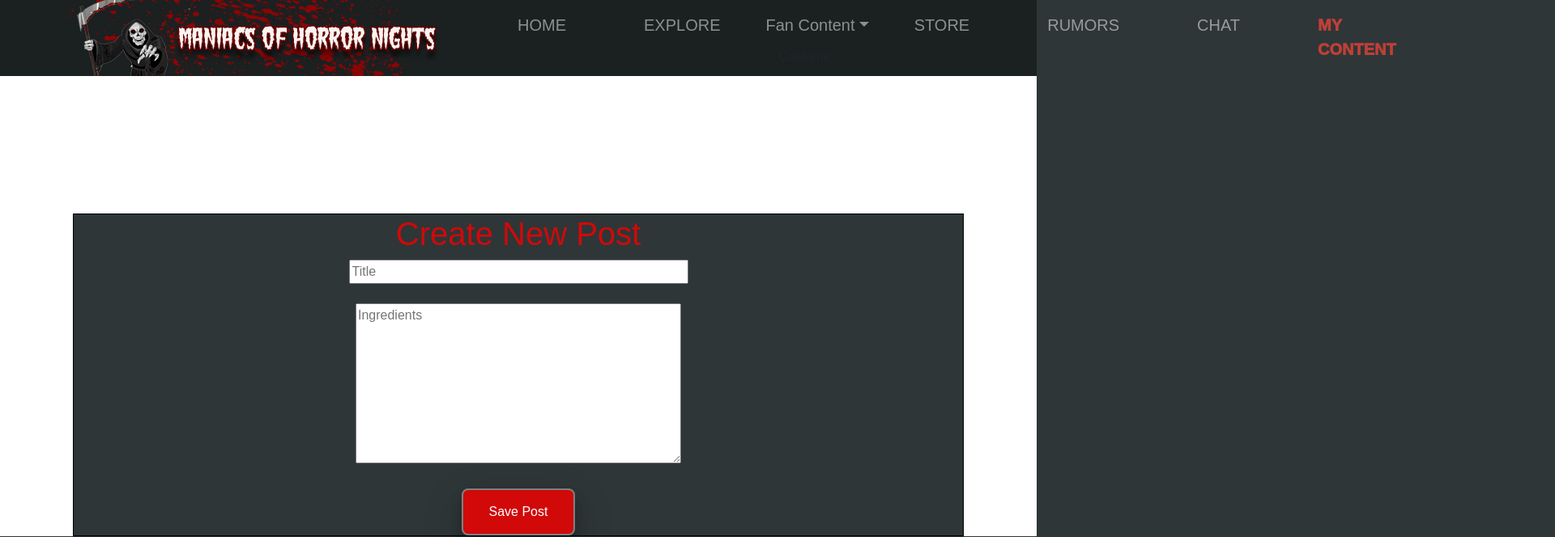
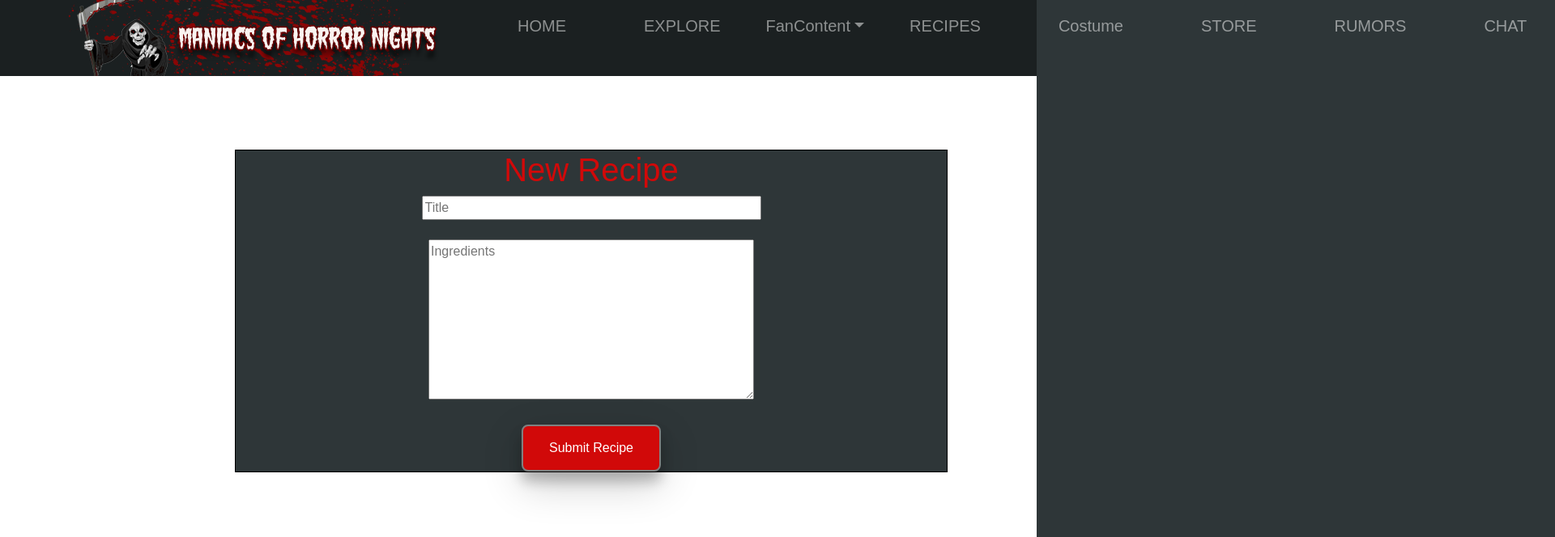
Before and after one commit to dcharney/maniacs-of-hhn, a React (Create React App) app in the folder client/: page /newPost in a window 1280 px wide. Shown: the top 664 px of the page at 81% size, 1920 px wide, since content can reach past the window. Built offline with nearby package versions, Linux system fonts and the light colour scheme; the HTML template or start-up script is replaced by a standard one; a web font is replaced by a local one.

Commit message:
added more styling to the page

```diff
--- a/client/src/components/Costume/index.js
+++ b/client/src/components/Costume/index.js
@@ -1,5 +1,7 @@
 import React from 'react';
 import './style.css';
+
+// Bring in the Reference to the 'createItem() method
 
 export default class ItemAdd extends React.Component {
 
@@ -15,14 +17,18 @@ export default class ItemAdd extends React.Component {
     handleSubmit(e) {
         e.preventDefault();
         let form = document.forms.itemAdd;
+
+        console.log(form);
         this.props.createItem({
             name: form.name.value,
             image: this.state.image
         });
         // Clear the form and state for the next input.
         form.name.value = "";
-        this.state.image = null;
-        this.state.imagePreviewUrl = null;
+        this.setState({image: null});
+        this.setState({imagePreviewUrl: null});
+        // this.state.image = null;
+        //this.state.imagePreviewUrl = null;
     }
 
     handleImageChange(e) {
@@ -45,32 +51,32 @@ export default class ItemAdd extends React.Component {
         let { imagePreviewUrl } = this.state;
         let $imagePreview = null;
         if (imagePreviewUrl) {
-            $imagePreview = (<img src={imagePreviewUrl} className={'img-preview'} width="200" height="300"/>);
+            $imagePreview = (<img src={imagePreviewUrl} alt ="" className={'img-preview'} width="200" height="300"/>);
         } else {
             $imagePreview = (<div className="previewText">Please select an image.</div>);
         }
         return (
             <div>
-                <form name="itemAdd" onSubmit={this.handleSubmit}>
+                <form classsName ="form" name="itemAdd" onSubmit={this.handleSubmit}>
                     <table>
                         <tr>
                             <td><label for="name"></label></td>
                             <td><input className="TT" type="text" name="name" id="name" placeholder="Costume Name" /></td>
                         </tr>
                         <tr>
-                            <td><input type="file" onChange={(e) => this.handleImageChange(e)} /></td>
+                            <td><input className="CF" type="file" onChange={(e) => this.handleImageChange(e)} /></td>
                             <td>
                                 <div className="img-preview">
                                     {$imagePreview}
                                 </div>
                             </td>
                         </tr>
-                        <tr>
+                        {/* <tr>
                             <td><label for="name"></label></td>
                             <td><input className="DC" type="text" name="name" id="Description" placeholder="Description of Content" /></td>
-                        </tr>
+                        </tr> */}
                         <tr>
-                            <td><button>Submit</button></td>
+                            <td><button className ="submit">Submit</button></td>
                         </tr>
                     </table>
                 </form>
--- a/client/src/components/Costume/style.css
+++ b/client/src/components/Costume/style.css
@@ -1,9 +1,11 @@
 .TT {
     width: 400px; height: 50px;
+
 }
 
 .DC {
     width: 400px; height: 80px;
+
 
 }
 
@@ -13,3 +15,42 @@
     width: 100;
     height: 100;
 }
+
+.submit {
+    background-color: rgb(209, 9, 9);
+    border: 2px solid grey;
+    color: white;
+    padding: 15px 32px;
+    text-align: center;
+    text-decoration: none;
+    display: inline-block;
+    font-size: 16px;
+    border-radius: 8px;
+    box-shadow: 0 12px 16px 0 rgba(0,0,0,0.24), 0 17px 50px 0 rgba(0,0,0,0.19);
+
+}
+
+.previewText {
+    color: rgb(209, 9, 9);
+}
+
+.form {
+    display: block;
+    margin : 0 auto;
+
+}
+
+#content {
+    padding-top: 1px;
+    padding-left: 200px;
+    padding-right: 20px;
+    padding-bottom: 100px;
+}
+
+.post-container {
+
+    background: #2E3638;
+    padding: 20px;
+    margin-bottom: 20px;
+    border-radius: 25px;
+}
--- a/client/src/components/CreateNewPost.jsx
+++ b/client/src/components/CreateNewPost.jsx
@@ -5,7 +5,7 @@ const CreateNewPost = props => {
     <>
     <section className="create-post">
       <form onSubmit={props.savePost}>
-        <h1>Create New Post</h1>
+        <h1>New Recipe</h1>
         <input
           type="text"
           onChange={props.savePostTitleToState}
@@ -27,7 +27,7 @@ const CreateNewPost = props => {
         <br />
         <br />
         <section className="button-wrapper">
-        <button className="button">Save Post</button></section>
+        <button className="button">Submit Recipe</button></section>
       </form>
       </section>
     </>
--- a/client/src/components/Header/index.js
+++ b/client/src/components/Header/index.js
@@ -10,7 +10,7 @@ const Header = () => {
     return (
         <nav className="navbar navbar-expand-lg navbar-dark sticky-top">
             <div className="container-fluid">
-                <a className="navbar-brand" href="#"><img className="logo" src={logo} alt="logo..." /></a>
+            <a className="navbar-brand" href="/"><img className="logo" src={logo} alt="logo..." /></a>
                 <button className="navbar-toggler" type="button" data-toggle="collapse" data-target="#navbarSupportedContent" aria-controls="navbarSupportedContent" aria-expanded="false" aria-label="Toggle navigation">
                 </button>
                 <div className="collapse navbar-collapse" id="navbarSupportedContent">
@@ -22,9 +22,24 @@ const Header = () => {
                             <Link to="explore" className="nav-link px-5" href="#">EXPLORE</Link>
                         </li>
                         <li className="nav-item dropdrown">
+                            <Link className="nav-link dropdown-toggle" href="" id="navbarDropdown" role="button" data-toggle="dropdown" aria-haspopup="true" aria-expanded="false">
+                                FanContent
+                            </Link>
+                            <div className="dropdown-menu" aria-labelledby="navbarDropdown">
+                                <Link to="fan" className="dropdown-item" href="#">Recipies</Link>
+                                <Link to="cost" className="dropdown-item" href="#">Costume</Link>
+                            </div>
+                        </li>
+                        {/* <li className="nav-item dropdrown">
                             <Link to="fan"class="nav-link dropdown-toggle" href="FANCONTENT" id="navbarDropdown" role="button" data-toggle="dropdown" aria-haspopup="true" aria-expanded="false">Fan Content</Link>
                             <div class="dropdown-menu" aria-labelledby="navbarDropdown"></div>
                             <Link to="cost" class="dropdown-item" href="#">Costume</Link>
+                        </li> */}
+                        <li className="nav-item">
+                            <Link to="fan" className="nav-link px-5" href="#">RECIPES</Link>
+                        </li>
+                        <li className="nav-item">
+                            <Link to="cost" className="nav-link px-5" href="#">Costume</Link>
                         </li>
                         <li className="nav-item">
                             <Link to="store" className="nav-link px-5" href="#">STORE</Link>
--- a/client/src/index.css
+++ b/client/src/index.css
@@ -82,9 +82,9 @@ a {
 .all-post {
     margin: 90px;
     color: rgb(209, 9, 9);
-    border: 1px solid black;
+    /* border: 1px solid black; */
     text-align: center;
-    background-color: #2E3638;
+    /* background-color: #2E3638; */
 }
 
 .no-post{
@@ -93,6 +93,7 @@ a {
     margin: 90px;
     color: rgb(209, 9, 9);
     text-align: center;
+    background-color: #2E3638;
 }
 
 .button {
```
